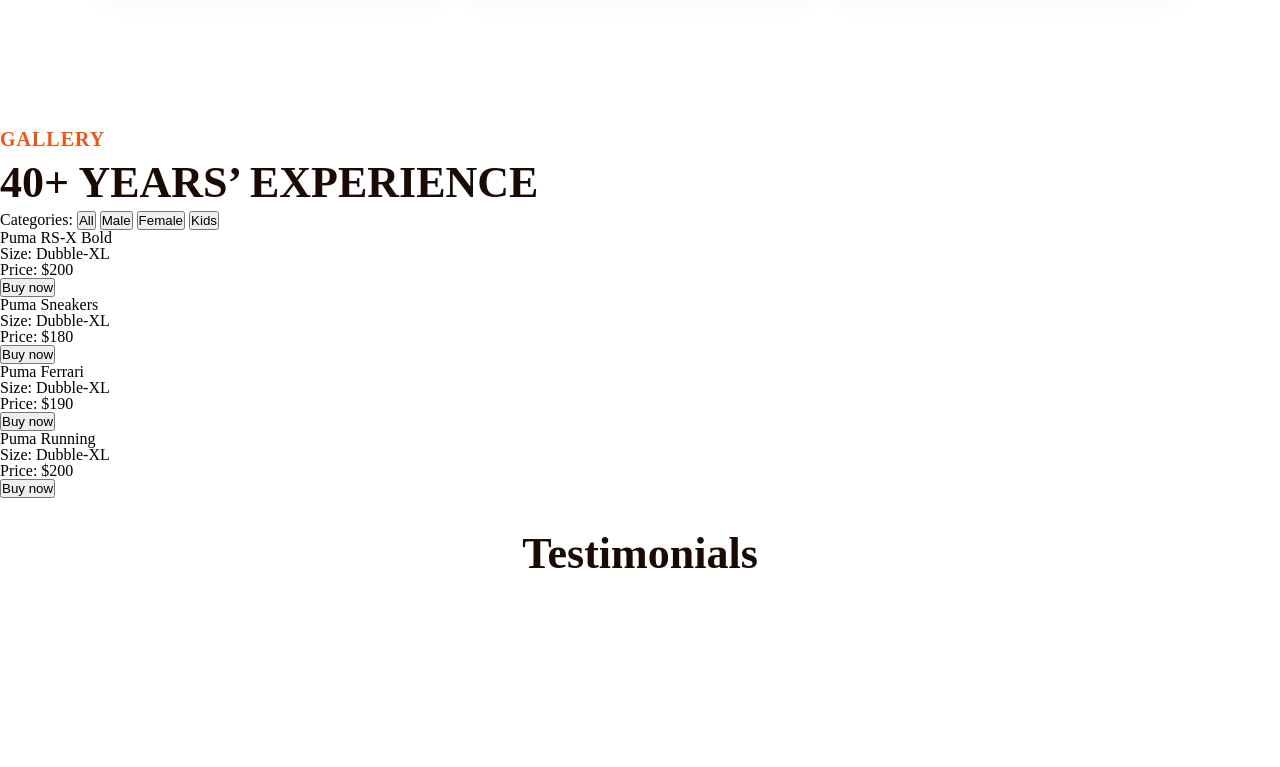
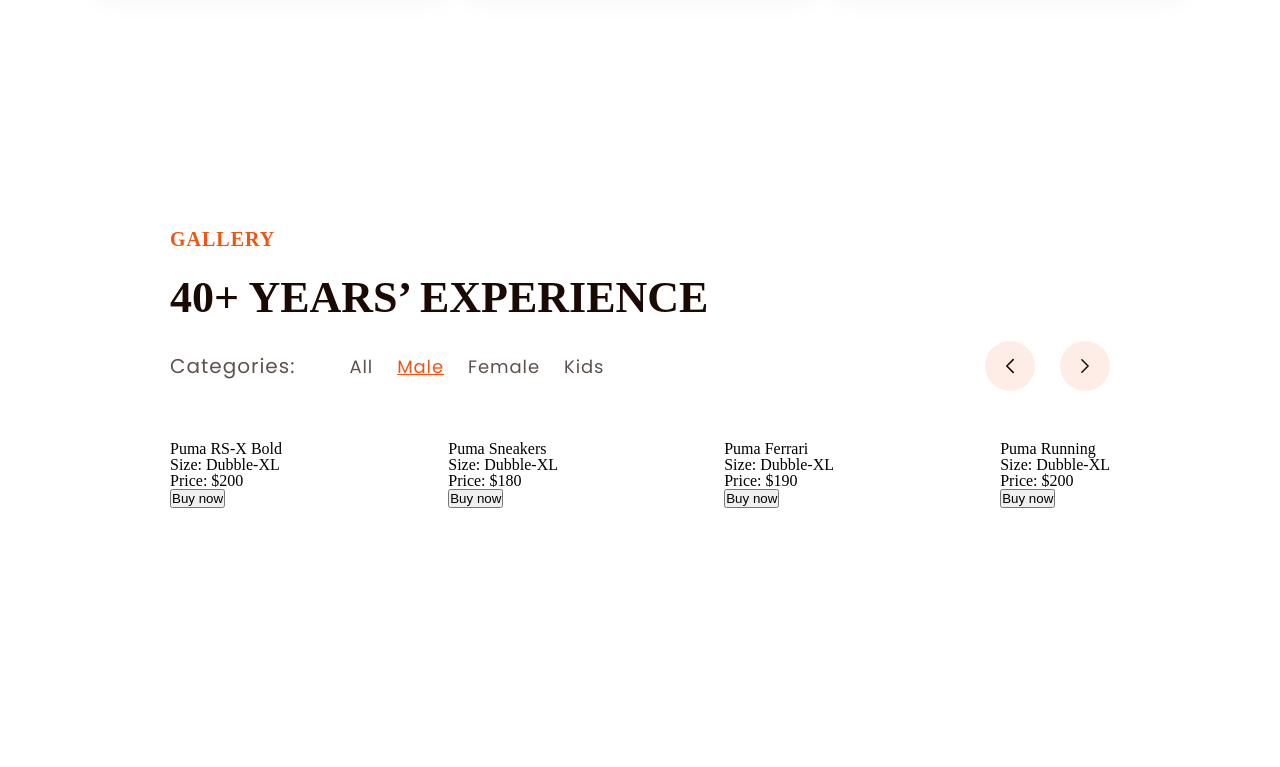
Before and after one commit to viktor-kindrat/puma-landing, a plain HTML site: page index.html in a window 1280 px wide. Shown: the part 2301-3068 px from the top of the page. Drawn offline with Linux system fonts and the light colour scheme; a script that the page names is missing; a web font is replaced by a local one.

Commit message:
gallery styles (part 1) add

```diff
--- a/style.scss
+++ b/style.scss
@@ -357,6 +357,8 @@ $Source: 'Source Serif Pro', serif;
   .about {
     width: 100%;
     min-height: 100vh;
+    display: flex;
+    flex-direction: column;
 
     .video {
       width: 100%;
@@ -515,6 +517,93 @@ $Source: 'Source Serif Pro', serif;
           &.feature__card_active {
             background: rgba(238, 85, 20, 0.1);
           }
+        }
+      }
+    }
+
+    .gallery {
+      width: 100%;
+      max-width: 1140px;
+      min-height: 100vh;
+      padding: 100px;
+      display: flex;
+      flex-direction: column;
+      align-items: flex-start;
+      justify-content: flex-start;
+      align-self: center;
+
+      .about__headline_3 {
+        margin: 15px 0;
+      }
+
+      .gallery__row {
+        width: 100%;
+        display: flex;
+        flex-direction: row;
+        justify-content: space-between;
+        align-items: center;
+        margin-bottom: 50px;
+
+        .gallery__title {
+          font-family: $Poppins;
+          font-style: normal;
+          font-weight: 400;
+          font-size: 20px;
+          line-height: 140%;
+          letter-spacing: 0.05em;
+          color: #1A0A03;
+          opacity: 0.7;
+          margin-right: 50px;
+        }
+
+        .gallery__ctg-btn {
+          border: none;
+          outline: none;
+          background: transparent;
+          font-family: $Poppins;
+          font-style: normal;
+          font-weight: 400;
+          font-size: 18px;
+          line-height: 140%;
+          letter-spacing: 0.05em;
+          color: #1A0A03;
+          opacity: 0.7;
+          margin-right: 20px;
+          cursor: pointer;
+
+          &_active {
+            text-decoration: underline;
+            opacity: 1;
+            color: #EE5514;
+          }
+        }
+
+        .gallery__btn-place {
+          display: flex;
+
+          .gallery__btn {
+            height: 50px;
+            width: 50px;
+            background: rgba(238, 85, 20, 0.1);
+            border-radius: 50%;
+            cursor: pointer;
+
+            &.gallery__btn_left {
+              background: rgba(238, 85, 20, 0.1) url("./images/arrow-left.svg") no-repeat center;
+              background-size: 8px 16px;
+              margin-right: 25px;
+            }
+
+            &.gallery__btn_right {
+              background: rgba(238, 85, 20, 0.1) url("./images/arrow-right.svg") no-repeat center;
+              background-size: 8px 16px;
+            }
+          }
+
+        }
+
+        &:last-child {
+          margin-bottom: 0;
         }
       }
     }
```
Also changed, not shown: style.css, 1 other file.
